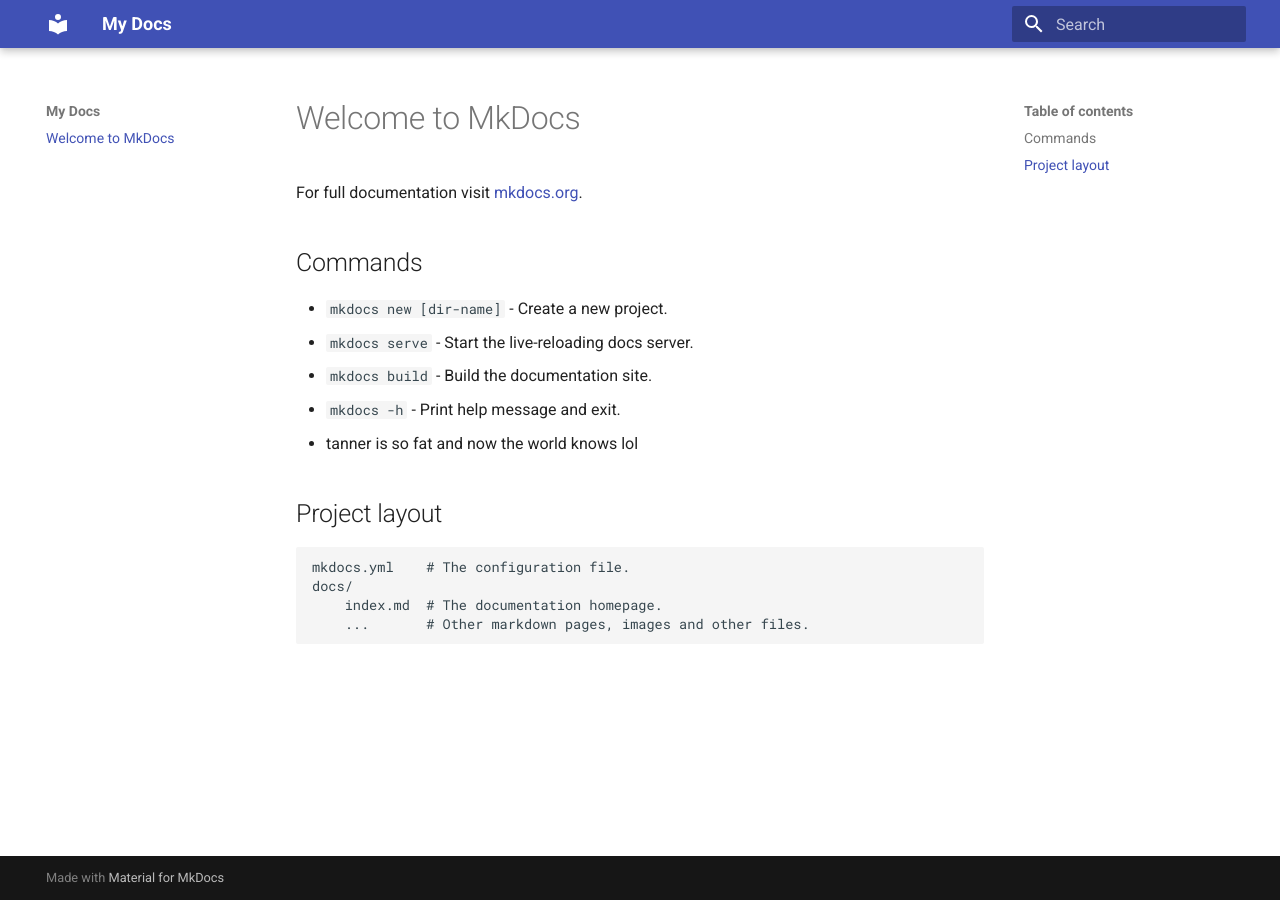
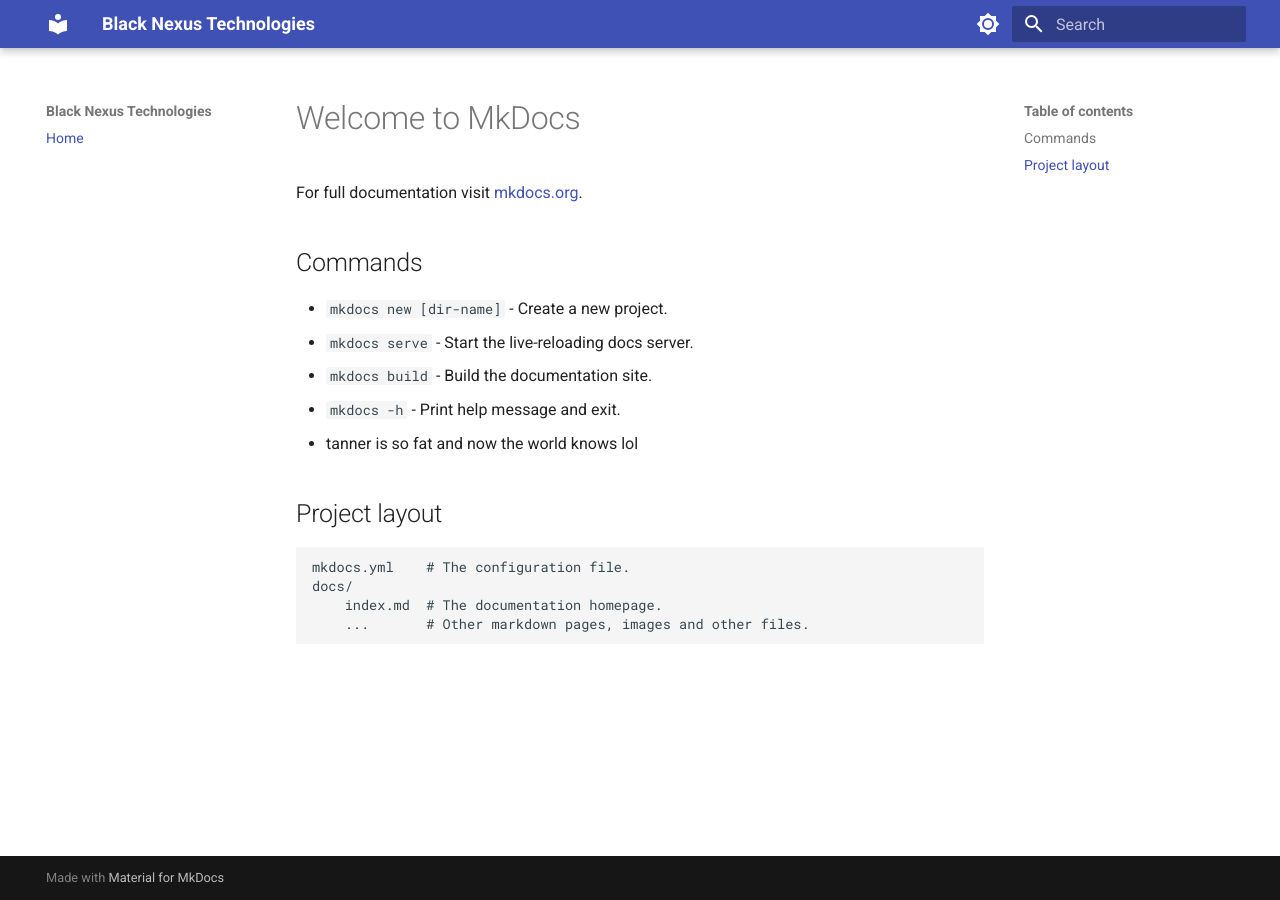
Before and after one commit to niffelheimba/mkdocs-material, an MkDocs documentation site: the page built from docs/index.md, in a window 1280 px wide. Built offline with MkDocs 1.6.1 and Material for MkDocs 9.7.7, drawn with Linux system fonts in a browser that asks for light colours.

Commit message:
Update mkdocs.yml

```diff
--- a/mkdocs.yml
+++ b/mkdocs.yml
@@ -1,4 +1,34 @@
-site_name: My Docs
+site_name: Black Nexus Technologies
+site_description: News & Upcoming Releases
+site_url: https://blacknexustechnologies.pages.dev/
 
 theme:
   name: material
+  features:
+    - navigation.sections
+  palette:
+    - scheme: default
+      primary: indigo
+      accent: indigo
+      toggle:
+        icon: material/brightness-7
+        name: Switch to dark mode
+    - scheme: slate
+      primary: indigo
+      accent: indigo
+      toggle:
+        icon: material/brightness-4
+        name: Switch to light mode
+
+plugins:
+  - search
+
+markdown_extensions:
+  - attr_list
+  - toc:
+      permalink: true
+  - pymdownx.highlight
+  - pymdownx.superfences
+
+nav:
+  - Home: index.md
```
